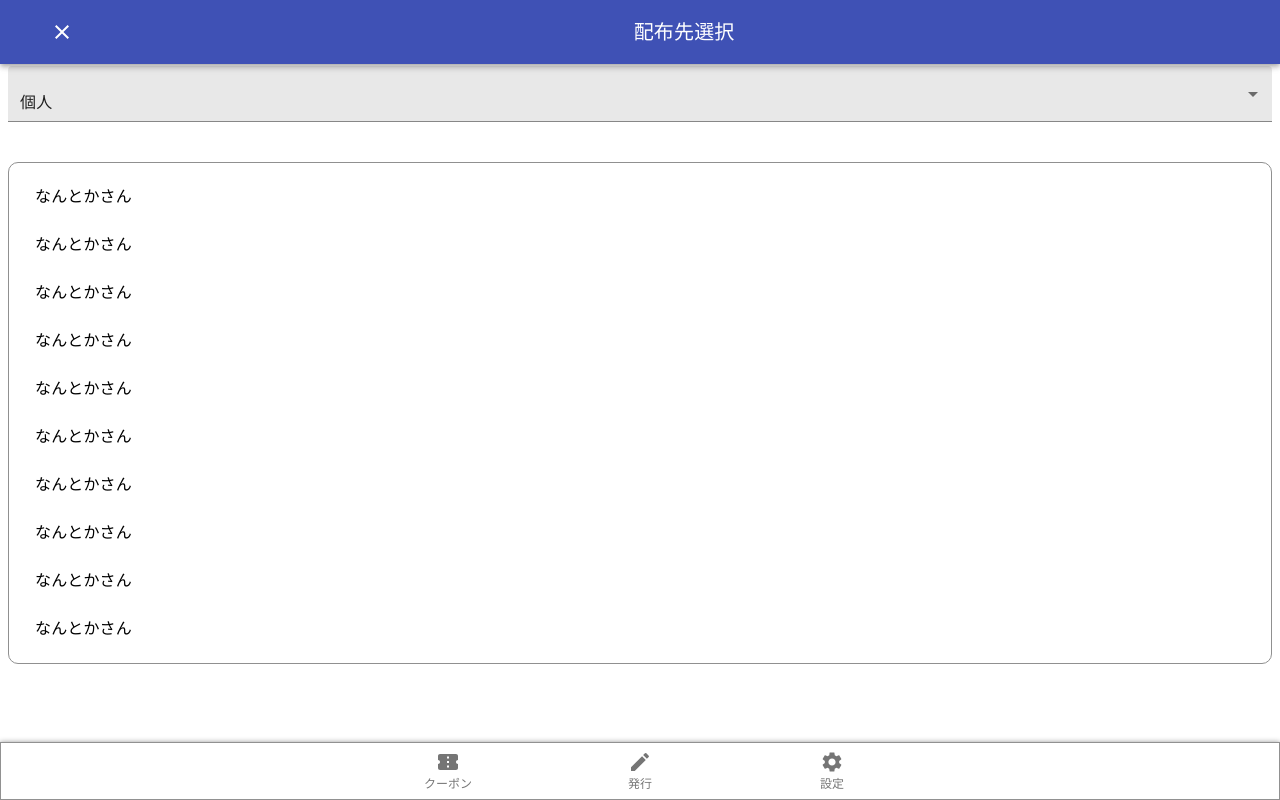
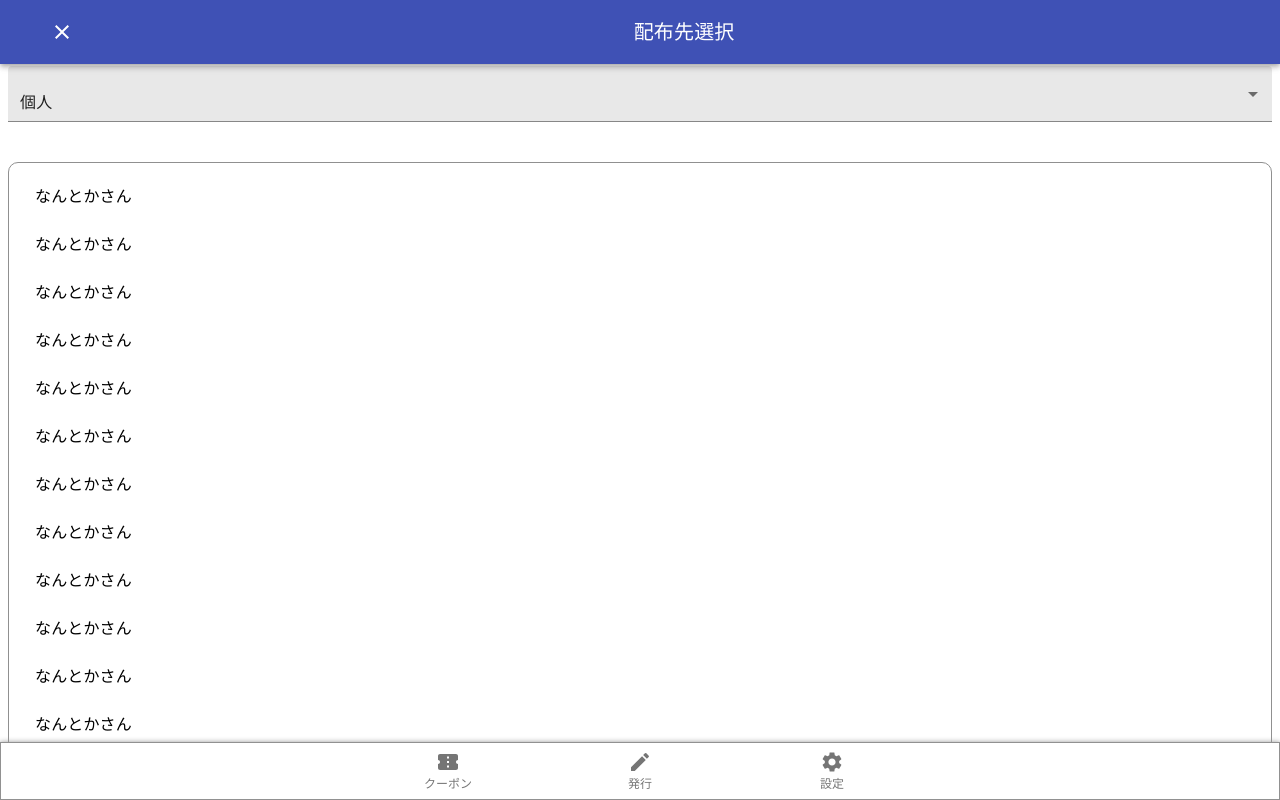
Before and after one commit to SeiyaIwabuchi/Coupon-management-system, a React (Create React App) app: page /selectdest in a window 1280 px wide. Shown: the top 800 px of the page. Built offline with nearby package versions, Linux system fonts and the light colour scheme.

Commit message:
若干のレイアウト変更

```diff
--- a/src/SelectDest.tsx
+++ b/src/SelectDest.tsx
@@ -62,7 +62,7 @@ export default function SelectDest(props: ISelectDestProps) {
 
 
     return (
-        <Box style={{ height: "150%", display: "flex",flexDirection:"column" }}>
+        <Box style={{ display: "flex",flexDirection:"column",paddingBottom:"70px" }}>
             <FormControl variant="filled" style={{ marginTop:"10px",width: "100%"}}>
                 <Select value={destk} onChange={event => { sdestk(event.target.value) }}>
                     <MenuItem value={0}>個人</MenuItem>
@@ -73,7 +73,7 @@ export default function SelectDest(props: ISelectDestProps) {
                 {
                     (()=>{
                         let dests:JSX.Element[] = [];
-                        for(let i=0;i<10;i++){
+                        for(let i=0;i<100;i++){
                             dests.push(<DestListItem destName="なんとかさん" />);
                         }
                         return dests;
```
